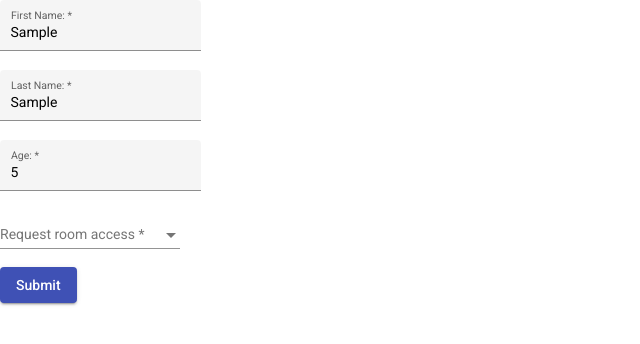
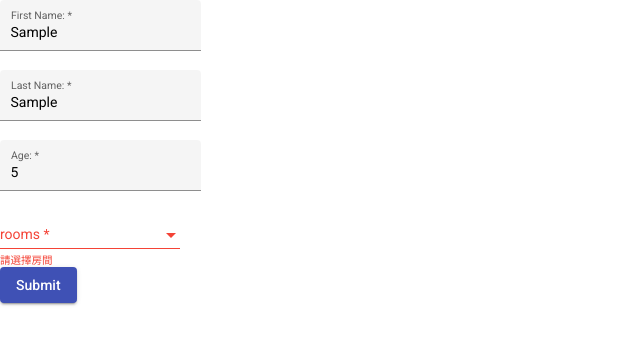
Before and after one commit to bnmghjtyu0/let-api-angular, an Angular app: page / in a window 1280 px wide. Both pictures are taken after typing "Sample", "Sample", "5" into the empty fields and a click on the button "Submit". Shown: the top 344 px of the page, without its empty margins (0-640 px from the left). Built offline with nearby package versions, Linux system fonts and the light colour scheme.

Commit message:
完成 formbuilder + mat-select

```diff
--- a/src/app/components/form/form.component.html
+++ b/src/app/components/form/form.component.html
@@ -8,7 +8,9 @@
     <mat-form-field appearance="fill" class="example-full-width">
       <mat-label> Last Name:</mat-label>
       <input matInput formControlName="lastName" />
-      <mat-error> 未填 </mat-error>
+      <mat-error *ngIf="errorHandling('lastName', 'required')">
+        未填
+      </mat-error>
     </mat-form-field>
     <br />
 
@@ -16,23 +18,22 @@
       <mat-label>Age:</mat-label>
       <input matInput formControlName="age" type="number" />
       <mat-error>
-        <span *ngIf="profileForm.controls.age.errors?.negativeNumber">
+        <span *ngIf="errorHandling('age', 'required')">
           Please provide a valid age
         </span>
       </mat-error>
     </mat-form-field>
     <br />
 
-    <mat-form-field>
-      <mat-label>Request room access</mat-label>
-      <mat-select formControlName="room">
+    <mat-form-field class="full-width">
+      <mat-select placeholder="rooms" formControlName="room">
         <mat-option *ngFor="let room of rooms" [value]="room">
           {{ room.text }}
         </mat-option>
       </mat-select>
       <mat-error>
-        <span *ngIf="profileForm.controls.room.errors?.negativeNumber">
-          Please provide a valid age
+        <span *ngIf="errorHandling('room', 'required')">
+         請選擇房間
         </span>
       </mat-error>
     </mat-form-field>
--- a/src/app/components/form/form.component.ts
+++ b/src/app/components/form/form.component.ts
@@ -5,6 +5,7 @@ import {
   FormBuilder,
   FormGroup,
   AbstractControl,
+  FormControl,
 } from '@angular/forms';
 import { Room } from './form';
 
@@ -27,7 +28,7 @@ export class FormComponent implements OnInit {
         firstName: ['', Validators.required],
         lastName: ['', Validators.required],
         age: ['', [Validators.required, NoNegativeNumbers]],
-        room: [{}, Validators.required],
+        room: [null, Validators.required],
       },
       {
         validators: [this.roomOver18Validator.onlyAccessRoomsOver18(18)],
@@ -49,7 +50,13 @@ export class FormComponent implements OnInit {
   ngOnInit(): void {
     this.register();
   }
+  /* Handle form errors in Angular 8 */
+  public errorHandling = (control: string, error: string) => {
+    return this.profileForm.controls[control].hasError(error);
+  };
+
   onSubmit() {
+    // this.profileForm.controls.room.setValue(null);
     console.log(this.profileForm.value);
   }
 }
```
